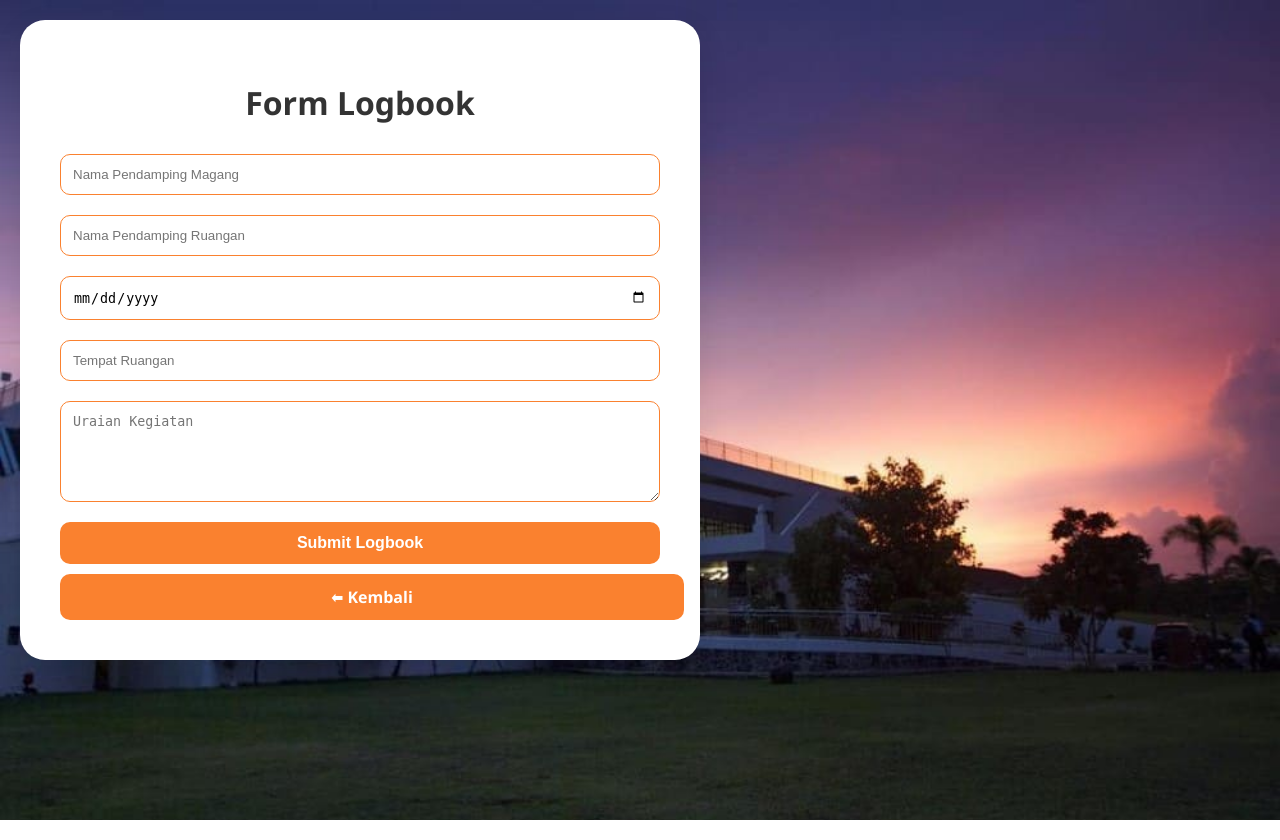
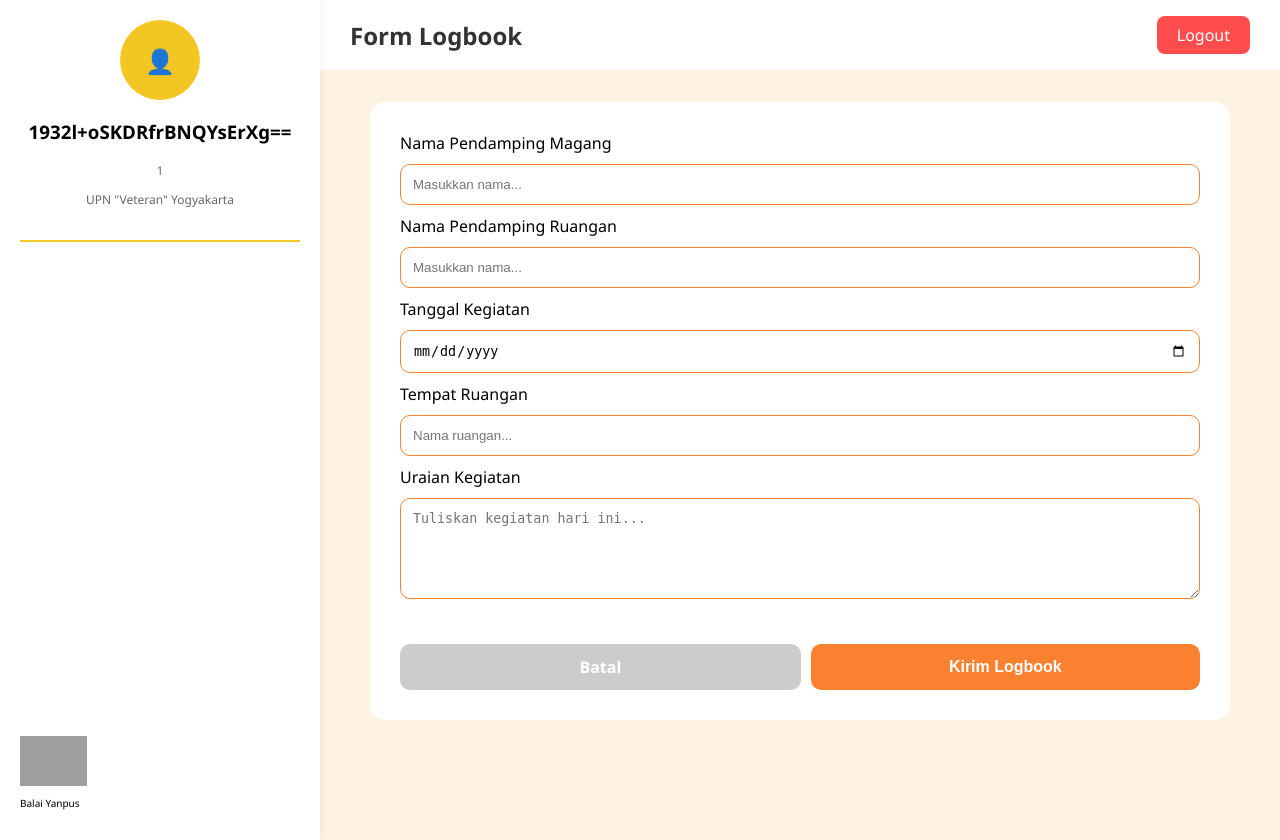
Before and after one commit to keirella/Projek-Logbook-Online, a PHP site: page /isi_logbook.php in a window 1280 px wide. Run offline with PHP 8.4, Linux system fonts and the light colour scheme; a user stored in the database is signed in; grey boxes are pictures that could not be loaded.

Commit message:
Refactor isi_logbook.php layout and form structure

```diff
--- a/coba/isi_logbook.php
+++ b/coba/isi_logbook.php
@@ -5,25 +5,55 @@
         exit;
     }
 ?>
-
 <!DOCTYPE html>
 <html>
 <head>
     <title>Isi Logbook</title>
     <link rel="stylesheet" href="style.css">
 </head>
-<body>
-    <div class="card-flag">
-        <h1>Form Logbook</h1>
-        <form method="POST">
-            <input type="text" name="p_magang" placeholder="Nama Pendamping Magang" required>
-            <input type="text" name="p_ruangan" placeholder="Nama Pendamping Ruangan" required>
-            <input type="date" name="tanggal" required>
-            <input type="text" name="ruangan" placeholder="Tempat Ruangan" required>
-            <textarea name="kegiatan" placeholder="Uraian Kegiatan" rows="5" required></textarea>
-            <button type="submit" name="submit_log">Submit Logbook</button>
-        </form>
-        <a href="index.php" class="btn">⬅ Kembali</a>
+<body style="display: block;">
+    <div class="dashboard-wrapper">
+        <aside class="sidebar">
+            <div class="sidebar-profile">
+                <div class="profile-img">👤</div>
+                <h3><?php echo $_SESSION['nama']; ?></h3>
+                <p style="font-size: 12px; color: #666;"><?php echo $_SESSION['nim']; ?></p>
+                <p style="font-size: 12px; color: #666;"><?php echo $_SESSION['asal']; ?></p>
+            </div>
+            <div style="margin-top: auto;">
+                <img src="image/logo_yanpus.png" alt="Logo Yanpus" class="logo-yanpus">
+                <p style="font-size: 10px;">Balai Yanpus</p>
+            </div>
+        </aside>
+
+        <main class="main-content">
+            <nav class="navbar">
+                <h2 style="color: #333;">Form Logbook</h2>
+                <a href="logout.php" class="logout-link">Logout</a>
+            </nav>
+
+            <div class="content-body">
+                <div style="background: white; padding: 30px; border-radius: 15px; max-width: 800px; margin: 0 auto;">
+                    <form method="POST">
+                        <label>Nama Pendamping Magang</label>
+                        <input type="text" name="p_magang" placeholder="Masukkan nama..." required>
+                        <label>Nama Pendamping Ruangan</label>
+                        <input type="text" name="p_ruangan" placeholder="Masukkan nama..." required>
+                        <label>Tanggal Kegiatan</label>
+                        <input type="date" name="tanggal" required>
+                        <label>Tempat Ruangan</label>
+                        <input type="text" name="ruangan" placeholder="Nama ruangan..." required>
+                        <label>Uraian Kegiatan</label>
+                        <textarea name="kegiatan" placeholder="Tuliskan kegiatan hari ini..." rows="5" required></textarea>
+
+                        <div style="display: flex; gap: 10px; margin-top: 20px;">
+                            <a href="index.php" class="btn" style="background:#ccc !important; text-align:center;">Batal</a>
+                            <button type="submit" name="submit_log">Kirim Logbook</button>
+                        </div>
+                    </form>
+                </div>
+            </div>
+        </main>
     </div>
 
     <?php
@@ -35,24 +65,8 @@
         $tempat_ruangan = $_POST['ruangan'];
         $uraian_kegiatan = $_POST['kegiatan'];
 
-        mysqli_query($conn,
-        "INSERT INTO logbooks (
-        user_id,
-        hari_tanggal,
-        nama_pendamping_magang,
-        nama_pendamping_ruangan,
-        tempat_ruangan,
-        uraian_kegiatan
-        )
-
-        VALUES (
-        '$user_id',
-        '$hari_tanggal',
-        '$nama_pendamping_magang',
-        '$nama_pendamping_ruangan',
-        '$tempat_ruangan',
-        '$uraian_kegiatan'
-        )");
+        mysqli_query($conn, "INSERT INTO logbooks (user_id, hari_tanggal, nama_pendamping_magang, nama_pendamping_ruangan, tempat_ruangan, uraian_kegiatan)
+        VALUES ('$user_id', '$hari_tanggal', '$nama_pendamping_magang', '$nama_pendamping_ruangan', '$tempat_ruangan', '$uraian_kegiatan')");
         echo "<script>alert('Logbook Berhasil Disimpan!'); window.location='index.php';</script>";
     }
     ?>
```
